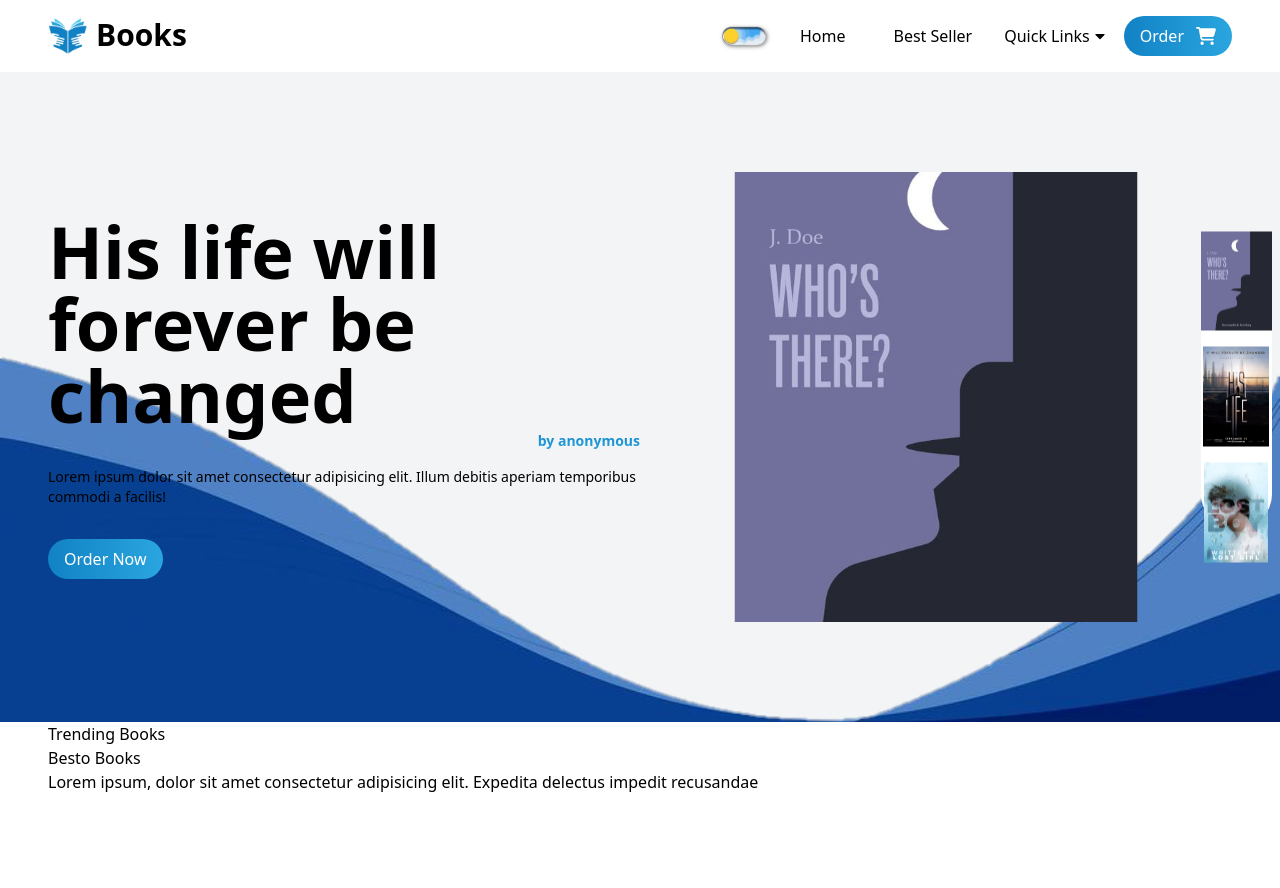
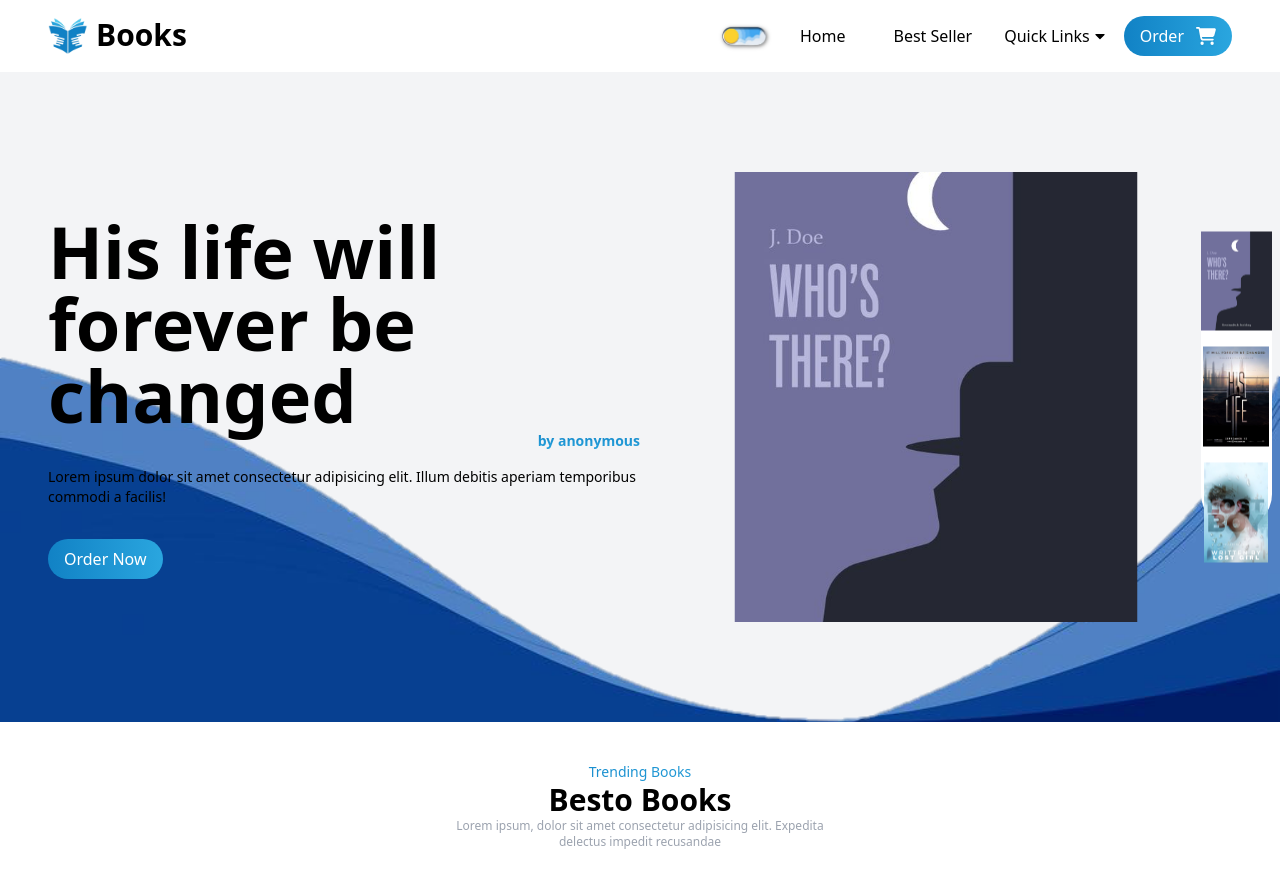
Before and after one commit to wacho91/book-market, a React (Vite) app: page / in a window 1280 px wide. Shown: the top 888 px of the page. Before the commit the page ends 800 px from the top, so only its background shows below. Built offline with nearby package versions, Linux system fonts and the light colour scheme.

Commit message:
Section Title Book

```diff
--- a/src/components/BestBook/BestBook.jsx
+++ b/src/components/BestBook/BestBook.jsx
@@ -2,14 +2,15 @@
 
 const BestBook = () => {
   return (
-    <div>
+    <div className="py-10">
         <div className="container">
-            <div>
-                <p>
+            {/*Header Section*/}
+            <div className="text-center mb-20 max-w-[400px] mx-auto">
+                <p className="text-sm bg-clip-text text-transparent bg-gradient-to-r from-primary to-secondary">
                     Trending Books
                 </p>
-                <h1>Besto Books</h1>
-                <p>
+                <h1 className="text-3xl font-bold">Besto Books</h1>
+                <p className="text-xs text-gray-400">
                     Lorem ipsum, dolor sit amet
                     consectetur adipisicing elit. Expedita delectus
                     impedit recusandae{" "}
```
